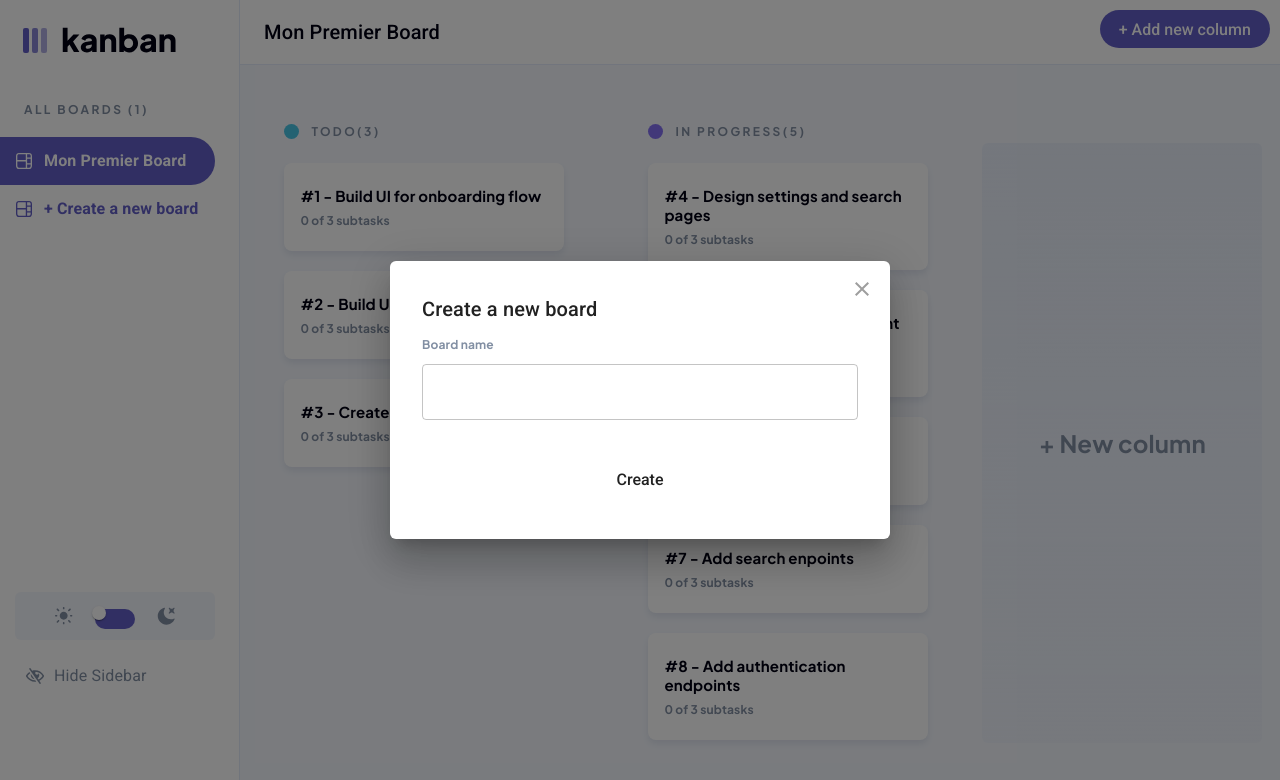
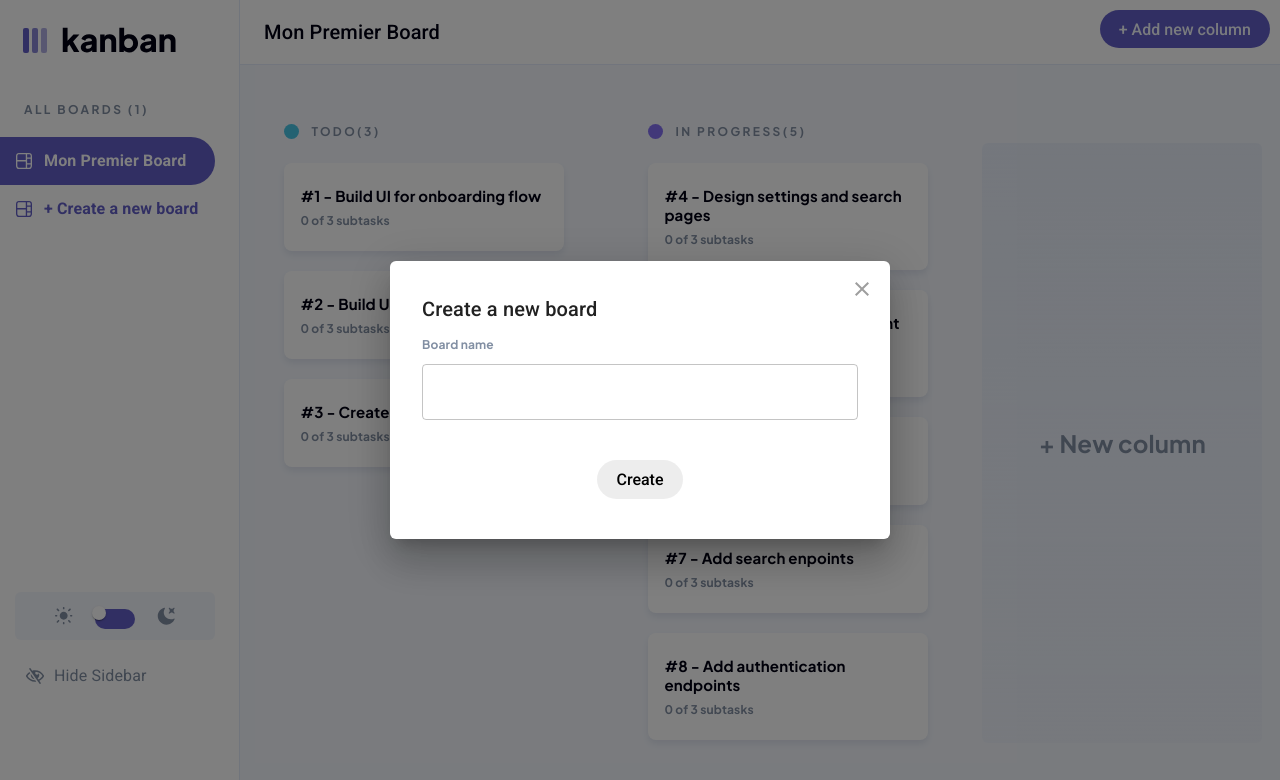
Before and after one commit to Idiru/kanban-front, a React (Vite) app: page / in a window 1280 px wide. Both pictures are taken after a click on the item "+ Create a new board". Shown: the top 780 px of the page. Built offline with nearby package versions, Linux system fonts and the light colour scheme.

Commit message:
Fix modal an create button

```diff
--- a/src/App.css
+++ b/src/App.css
@@ -33,12 +33,17 @@ body {
 /* Primary button */
 
 .primary-button {
-  background-color: var(--Main-Purple);
+  background-color: #635fc7 !important;
   flex-shrink: 0;
   border-radius: 24px;
   border: none;
   box-shadow: none;
-  color: var(--White);
+  color: #f4f7fd;
+}
+
+.css-nswfot-MuiDialogActions-root button {
+  background-color: #635FC7;
+
 }
 
 .primary-button:hover {
@@ -47,6 +52,11 @@ body {
 
 .primary-button:focus {
   outline: none;
+}
+
+button:disabled {
+  background-color: #80808024 !important;
+  color: black;
 }
 
 /* Toolbar */
@@ -119,7 +129,7 @@ body {
 }
 
 .close {
-  background-color: var(--Main-Purple);
+  background-color: #635FC7;
   width: 56px;
   height: 48px;
   flex-shrink: 0;
@@ -271,7 +281,7 @@ body {
 }
 
 .ticket:hover .ticket-title {
-  color: var(--Main-Purple, #635FC7);
+  color: #635FC7;
 
 }
 
@@ -325,10 +335,6 @@ body {
 }
 
 .container-add-new-column p:hover {
-  color: var(--Main-Purple, #635FC7);
+  color: #635FC7;
   cursor: pointer;
 }
-
-.qweqwe{
-
-}
--- a/src/components/MainButton.jsx
+++ b/src/components/MainButton.jsx
@@ -1,4 +1,3 @@
-import Button from "@mui/material/Button";
 
 export default function mainButton({ onClick, state, text }) {
   return (
--- a/src/components/ModalCreateBoard.jsx
+++ b/src/components/ModalCreateBoard.jsx
@@ -46,7 +46,7 @@ export default function CustomizedDialogs() {
         aria-labelledby="customized-dialog-title"
         open={open}
         sx={{
-          ".css-1t1j96h-MuiPaper-root-MuiDialog-paper": {
+          ".MuiDialog-paper": {
             minWidth: "100px",
             maxWidth: "500px",
             width: "50%",
@@ -78,7 +78,7 @@ export default function CustomizedDialogs() {
         <DialogContent>
         </DialogContent>
         <DialogActions sx={{ justifyContent: "center" }}>
-          <MainButton state={boardName ? "" : "disable"} onClick={handleCreateAndClose} text="Create" />
+          <MainButton state={boardName ? false : true} onClick={handleCreateAndClose} text="Create"  />
         </DialogActions>
       </BootstrapDialog>
     </React.Fragment>
--- a/src/components/PersistentDrawerLeft.jsx
+++ b/src/components/PersistentDrawerLeft.jsx
@@ -225,7 +225,7 @@ export default function PersistentDrawerLeft({ handleDarkTheme, darkTheme }) {
                   width: activeIndex === index ? "90%" : "100%",
                   backgroundColor:
                     activeIndex === index
-                      ? "var(--Main-Purple, #635FC7)"
+                      ? "#635FC7"
                       : "none",
                   borderRadius:
                     activeIndex === index ? "0px 100px 100px 0px" : "0",
@@ -303,7 +303,7 @@ export default function PersistentDrawerLeft({ handleDarkTheme, darkTheme }) {
                     fontSize: "15px",
                     fontWeight: "700",
                     paddingLeft: "12px",
-                    color: "var(--Main-Purple, #635fc7)",
+                    color: "#635FC7",
                   }}
                 />
               </ListItemButton>
@@ -327,7 +327,7 @@ export default function PersistentDrawerLeft({ handleDarkTheme, darkTheme }) {
               {...label}
               sx={{
                 ".css-1yjjitx-MuiSwitch-track": {
-                  backgroundColor: "var(--Main-Purple)",
+                  backgroundColor: "#635FC7",
                   opacity: "1",
                   width: "40px",
                   height: "20px",
@@ -340,7 +340,7 @@ export default function PersistentDrawerLeft({ handleDarkTheme, darkTheme }) {
                   },
                 ".css-byenzh-MuiButtonBase-root-MuiSwitch-switchBase.Mui-checked+.MuiSwitch-track":
                   {
-                    backgroundColor: "var(--Main-Purple)",
+                    backgroundColor: "#635FC7",
                     opacity: "1",
                   },
                 ".css-jsexje-MuiSwitch-thumb": {
```
